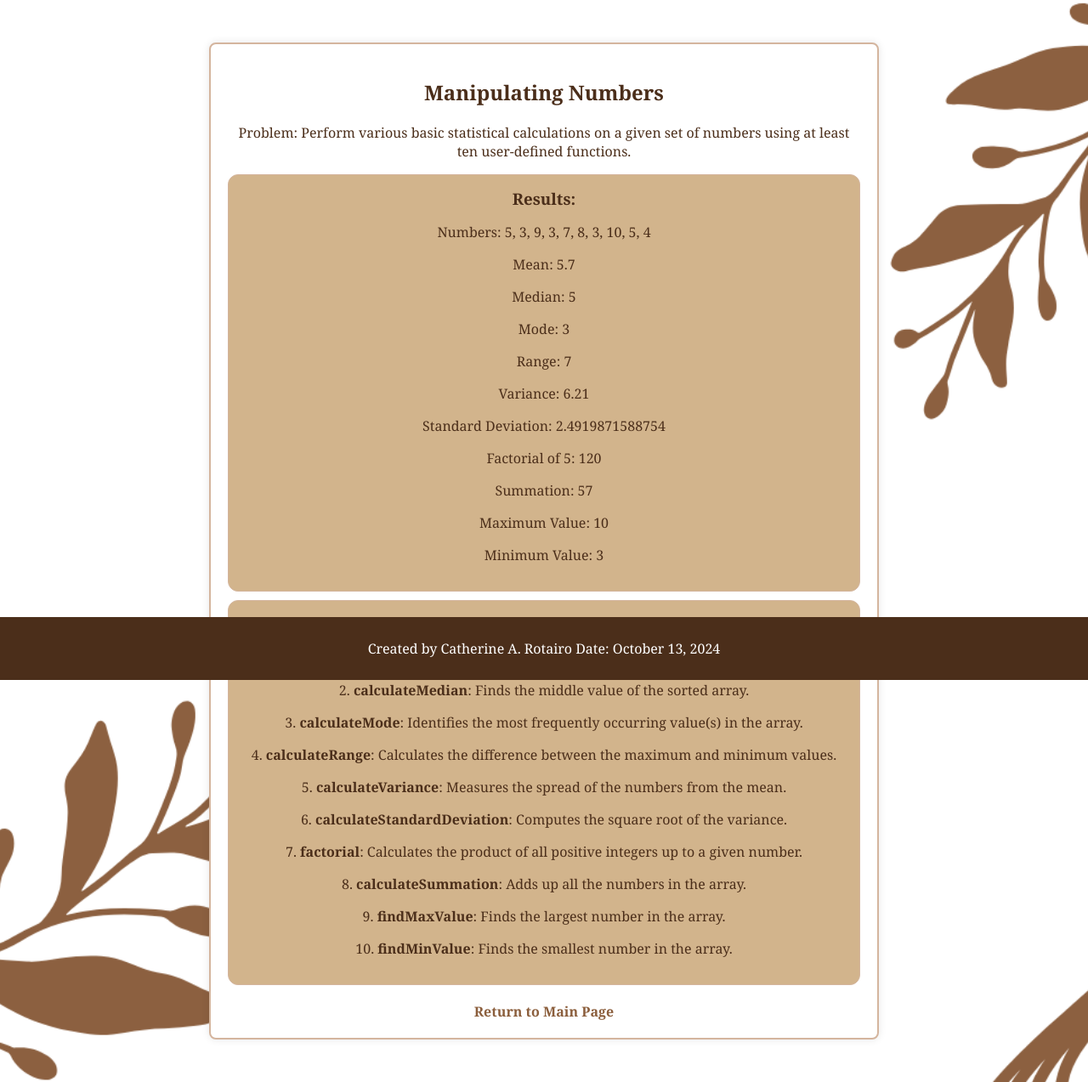
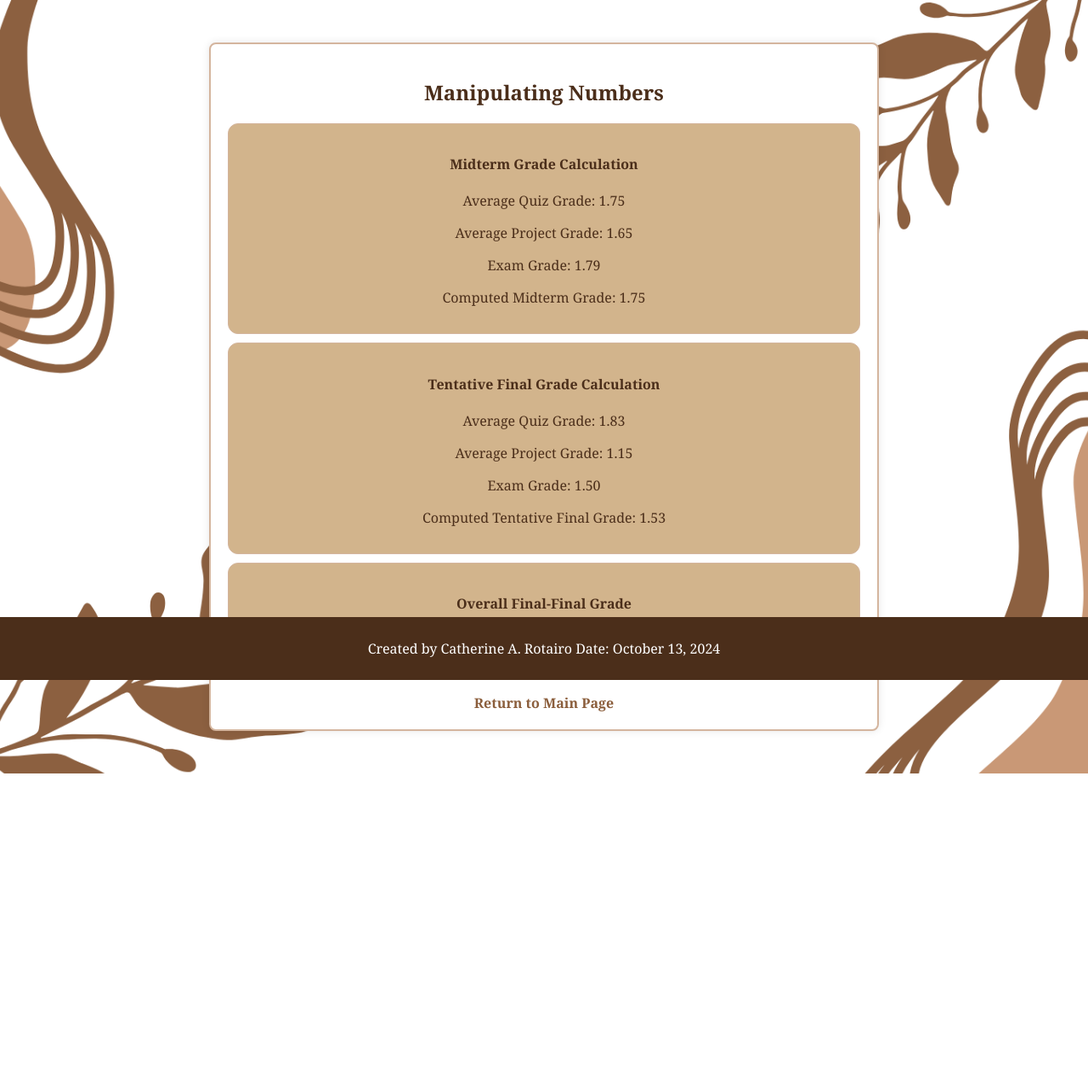
Before and after one commit to Cathrrrr/Project_1-Basic-PHP, a PHP site: page /ManipulatingNumbers.php in a window 1280 px wide. Shown: the whole page at 85% size. After the commit the page ends 910 px from the top, so only its background shows below. Run offline with PHP 8.4, Linux system fonts and the light colour scheme.

Commit message:
Update Html file

```diff
--- a/ManipulatingNumbers.php
+++ b/ManipulatingNumbers.php
@@ -37,124 +37,67 @@
     </style>
 </head>
 <body>
-    <div class="content-box">
-        <h2>Manipulating Numbers</h2>
-        <p>Problem: Perform various basic statistical calculations on a given set of numbers using at least ten user-defined functions.</p>
+        <div class="content-box">
+            <h2>Manipulating Numbers</h2>
 
         <?php
-        // Sample data set
-        $numbers = [5, 3, 9, 3, 7, 8, 3, 10, 5, 4];
+            // Predetermined grades for midterm
+            $quiz1 = 1.75;
+            $quiz2 = 1.80;
+            $quiz3 = 1.70;
+            $project1 = 1.65;
+            $midterm_exam = 1.79;
 
-        // 1. Function to calculate the mean
-        function calculateMean($arr) {
-            $sum = array_sum($arr);
-            return $sum / count($arr);
-        }
+            // Predetermined grades for tentative final
+            $quiz4 = 1.85;
+            $quiz5 = 1.80;
+            $project2 = 1.15;
+            $final_exam = 1.50;
 
-        // 2. Function to calculate the median
-        function calculateMedian($arr) {
-            sort($arr);
-            $count = count($arr);
-            $middle = floor($count / 2);
+            // Midterm calculations
+            $avg_quizzes_midterm = ($quiz1 + $quiz2 + $quiz3) / 3;
+            $avg_project_midterm = $project1;
+            $midterm_grade = ($avg_quizzes_midterm * 0.30) + ($avg_project_midterm * 0.20) + ($midterm_exam * 0.50);
 
-            if ($count % 2) {
-                return $arr[$middle];
-            } else {
-                return ($arr[$middle - 1] + $arr[$middle]) / 2;
-            }
-        }
+            // Tentative final calculations
+            $avg_quizzes_final = ($quiz4 + $quiz5) / 2;
+            $avg_project_final = $project2;
+            $final_grade = ($avg_quizzes_final * 0.30) + ($avg_project_final * 0.20) + ($final_exam * 0.50);
 
-        // 3. Function to calculate the mode
-        function calculateMode($arr) {
-            $values = array_count_values($arr);
-            $mode = array_keys($values, max($values));
-            return implode(', ', $mode);
-        }
+            // Final grade calculation
+            $final_final_grade = ($midterm_grade + $final_grade) / 2;
 
-        // 4. Function to calculate the range
-        function calculateRange($arr) {
-            return max($arr) - min($arr);
-        }
+            // Display results
+            echo "<div class='panel'>";
+            echo "<h4>Midterm Grade Calculation</h4>";
+            echo "<p>Average Quiz Grade: " . number_format($avg_quizzes_midterm, 2) . "</p>";
+            echo "<p>Average Project Grade: " . number_format($avg_project_midterm, 2) . "</p>";
+            echo "<p>Exam Grade: " . number_format($midterm_exam, 2) . "</p>";
+            echo "<p>Computed Midterm Grade: " . number_format($midterm_grade, 2) . "</p>";
+            echo "</div>";
 
-        // 5. Function to calculate the variance
-        function calculateVariance($arr) {
-            $mean = calculateMean($arr);
-            $sum = 0;
-            foreach ($arr as $value) {
-                $sum += pow(($value - $mean), 2);
-            }
-            return $sum / count($arr);
-        }
+            echo "<div class='panel'>";
+            echo "<h4>Tentative Final Grade Calculation</h4>";
+            echo "<p>Average Quiz Grade: " . number_format($avg_quizzes_final, 2) . "</p>";
+            echo "<p>Average Project Grade: " . number_format($avg_project_final, 2) . "</p>";
+            echo "<p>Exam Grade: " . number_format($final_exam, 2) . "</p>";
+            echo "<p>Computed Tentative Final Grade: " . number_format($final_grade, 2) . "</p>";
+            echo "</div>";
 
-        // 6. Function to calculate the standard deviation
-        function calculateStandardDeviation($arr) {
-            $variance = calculateVariance($arr);
-            return sqrt($variance);
-        }
-
-        // 7. Function to calculate the factorial of a number
-        function factorial($num) {
-            $result = 1;
-            for ($i = $num; $i > 0; $i--) {
-                $result *= $i;
-            }
-            return $result;
-        }
-
-        // 8. Function to calculate the summation of an array
-        function calculateSummation($arr) {
-            return array_sum($arr);
-        }
-
-        // 9. Function to find the maximum value in an array
-        function findMaxValue($arr) {
-            return max($arr);
-        }
-
-        // 10. Function to find the minimum value in an array
-        function findMinValue($arr) {
-            return min($arr);
-        }
-
-        // Displaying the results using the functions
-        echo "<div class='panel'><h3>Results:</h3>";
-        echo "<p>Numbers: " . implode(", ", $numbers) . "</p>";
-        echo "<p>Mean: " . calculateMean($numbers) . "</p>";
-        echo "<p>Median: " . calculateMedian($numbers) . "</p>";
-        echo "<p>Mode: " . calculateMode($numbers) . "</p>";
-        echo "<p>Range: " . calculateRange($numbers) . "</p>";
-        echo "<p>Variance: " . calculateVariance($numbers) . "</p>";
-        echo "<p>Standard Deviation: " . calculateStandardDeviation($numbers) . "</p>";
-        echo "<p>Factorial of 5: " . factorial(5) . "</p>";
-        echo "<p>Summation: " . calculateSummation($numbers) . "</p>";
-        echo "<p>Maximum Value: " . findMaxValue($numbers) . "</p>";
-        echo "<p>Minimum Value: " . findMinValue($numbers) . "</p>";
-        echo "</div>";
-
-        // Explanation of each function
-        echo "<div class='panel'><h3>Function Explanations:</h3>";
-        echo "<p>1. <b>calculateMean</b>: Computes the average value of the array.</p>";
-        echo "<p>2. <b>calculateMedian</b>: Finds the middle value of the sorted array.</p>";
-        echo "<p>3. <b>calculateMode</b>: Identifies the most frequently occurring value(s) in the array.</p>";
-        echo "<p>4. <b>calculateRange</b>: Calculates the difference between the maximum and minimum values.</p>";
-        echo "<p>5. <b>calculateVariance</b>: Measures the spread of the numbers from the mean.</p>";
-        echo "<p>6. <b>calculateStandardDeviation</b>: Computes the square root of the variance.</p>";
-        echo "<p>7. <b>factorial</b>: Calculates the product of all positive integers up to a given number.</p>";
-        echo "<p>8. <b>calculateSummation</b>: Adds up all the numbers in the array.</p>";
-        echo "<p>9. <b>findMaxValue</b>: Finds the largest number in the array.</p>";
-        echo "<p>10. <b>findMinValue</b>: Finds the smallest number in the array.</p>";
-        echo "</div>";
+            echo "<div class='panel'>";
+            echo "<h4>Overall Final-Final Grade</h4>";
+            echo "<p>Final-Final Grade: " . number_format($final_final_grade, 2) . "</p>";
+            echo "</div>";
         ?>
 
         <!-- "Return to Main Page" link -->
         <div class="return-link">
             <a href="index.php">Return to Main Page</a>
         </div>
+    </div>
+
     <footer>
-        <p>
-            Created by Catherine A. Rotairo
-            <span class="space">Date: October 13, 2024</span>
-        </p>
+        <p>Created by Catherine A. Rotairo <span class="space">Date: October 13, 2024</span></p>
     </footer>
 </body>
 </html>
```
